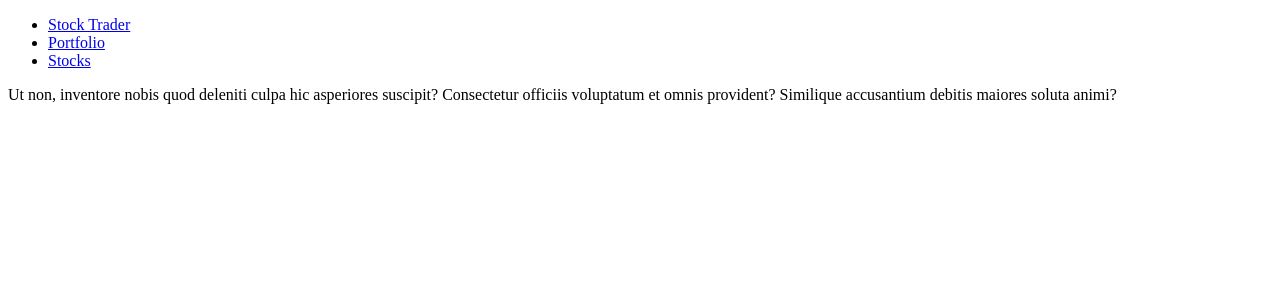
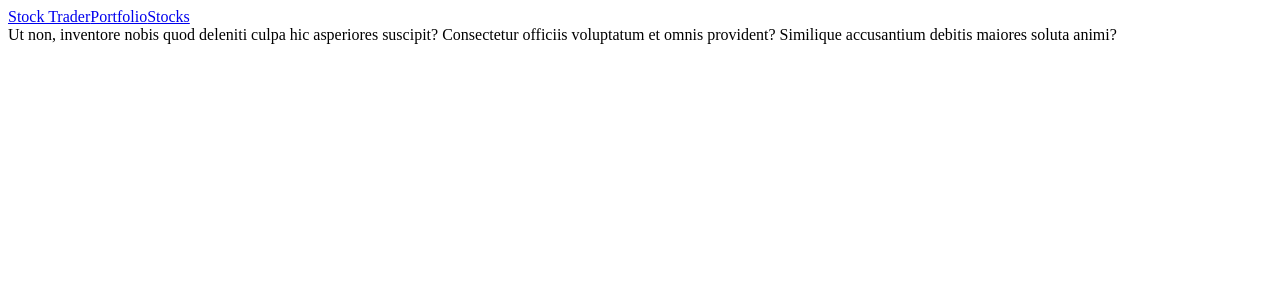
Before and after one commit to NataliaSunday/StockTrader, a Vue app: page / in a window 1280 px wide. Shown: the top 300 px of the page. Built offline with nearby package versions, Linux system fonts and the light colour scheme.

Commit message:
back to clean state

```diff
--- a/src/components/Header.vue
+++ b/src/components/Header.vue
@@ -1,7 +1,8 @@
 <template>
-    <ul>
-        <li><router-link to='/'>Stock Trader</router-link></li>
-        <li><router-link to='/Portfolio'>Portfolio</router-link></li>
-        <li><router-link to='/Stocks'>Stocks</router-link></li>
-    </ul>
+<nav>
+    <router-link to='/'>Stock Trader</router-link>
+    <router-link to='/Portfolio'>Portfolio</router-link>
+    <router-link to='/Stocks'>Stocks</router-link>
+</nav>
+
 </template>
```
